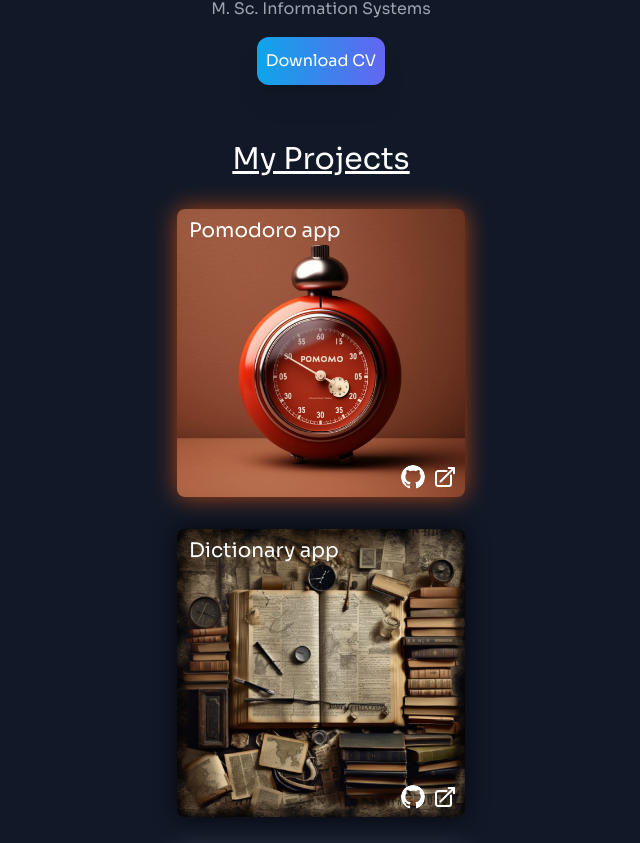
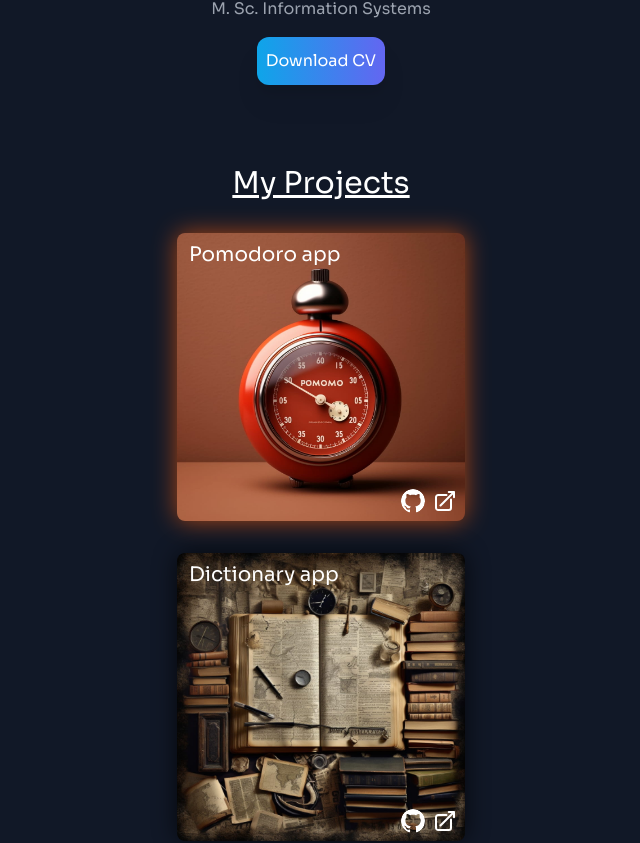
Before and after one commit to JobaF/portfolio-homepage, a Next.js app: page / in a window 1280 px wide. Shown: the part 515-1358 px from the top of the page, without its empty margins (319-959 px from the left). Built offline with nearby package versions, Linux system fonts and the light colour scheme.

Commit message:
Change urls and delete client side usage

```diff
--- a/pages/index.tsx
+++ b/pages/index.tsx
@@ -1,4 +1,3 @@
-"use client"
 import ArrowTopRightIcon from "./components/icons/ArrowTopRightIcon"
 import BurgerIcon from "./components/icons/BurgerIcon"
 import GithubIcon from "./components/icons/GithubIcon"
@@ -33,7 +32,7 @@ export default function Home() {
 					</button>
 				</div>
 			</section>
-			<section className="mb-12 mt-14 flex flex-col items-center">
+			<section className="mb-12 mt-20 flex flex-col items-center">
 				<div className="text-3xl underline">My Projects</div>
 				<div className="relative mt-8">
 					<div className=" h-72 w-72 items-start justify-center overflow-hidden rounded-lg">
@@ -77,7 +76,7 @@ export default function Home() {
 						<div className="relative inset-0 flex h-full w-full items-start justify-between rounded-md bg-calculator bg-cover px-3 pt-2 text-left">
 							<span className="text-xl ">Apple-style calculator</span>
 							<ArrowTopRightIcon
-								url={"https://applecalculator.jabofecht.com/"}
+								url={"https://jobaf.github.io/odin-calculator/"}
 							/>
 							<GithubIcon url={"https://github.com/JobaF/odin-calculator"} />
 						</div>
```
